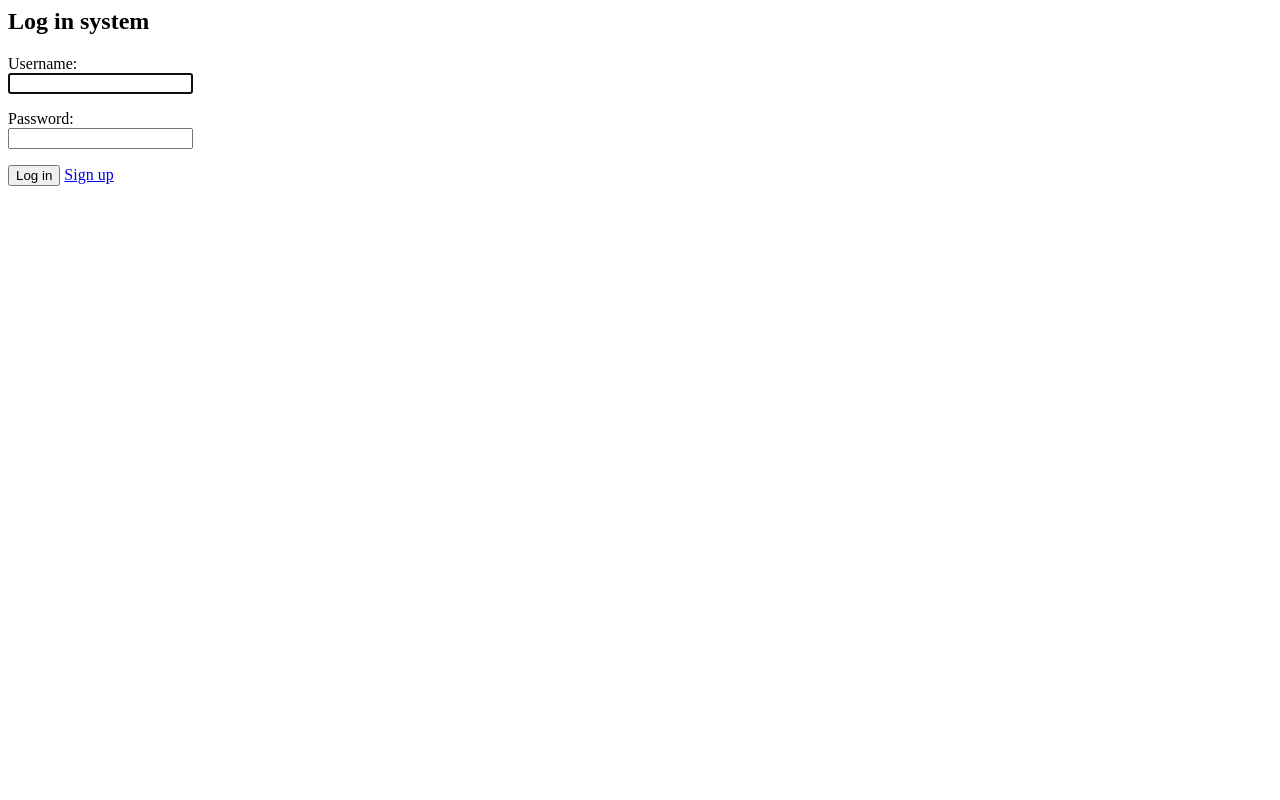
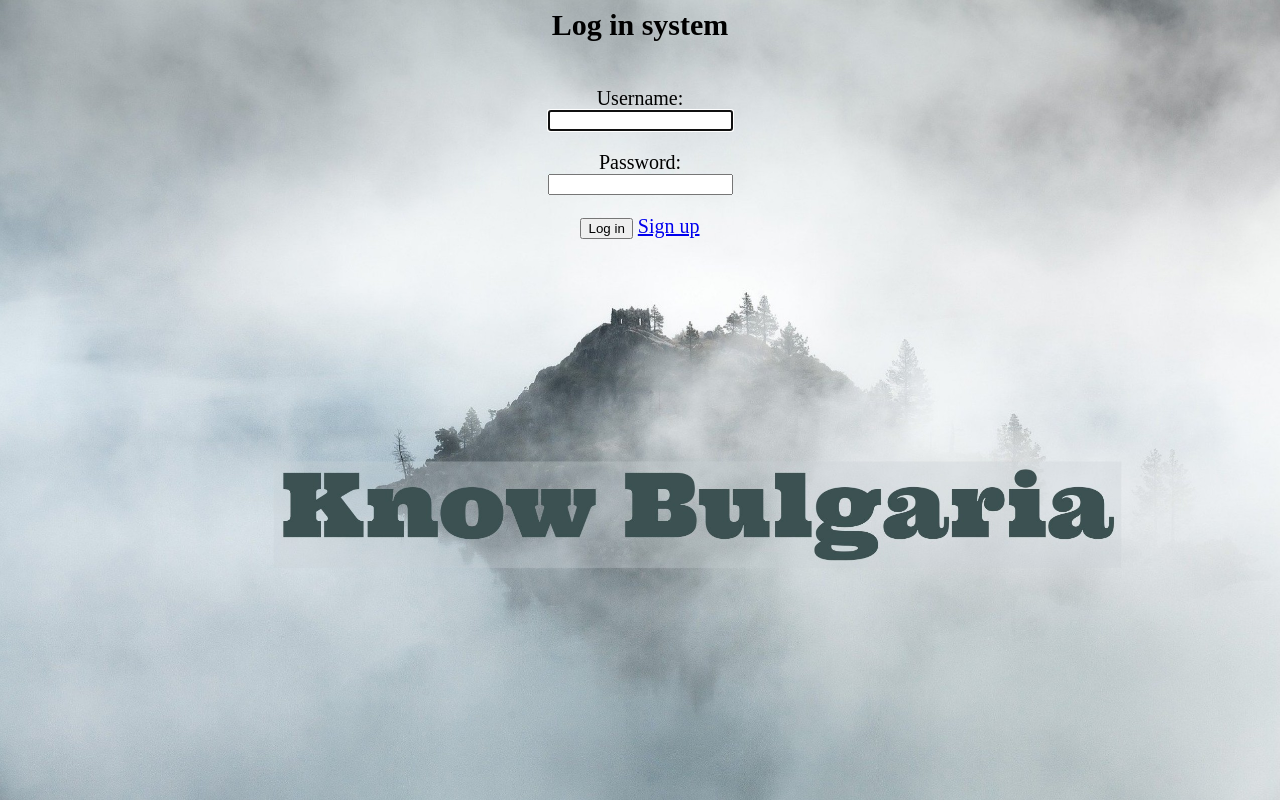
Before and after one commit to cholakova99/KnowBulgaria, a Django app: page /sightseeing/login/ in a window 1280 px wide. Run offline with Django 3.2, Linux system fonts and the light colour scheme.

Commit message:
login view  changed

```diff
--- /dev/null
+++ b/sightseeing/static/logo.css
@@ -0,0 +1,18 @@
+div {
+    width: 100%;
+    height: 100%;
+    font-size: 20px;
+}
+
+div::after {
+  content: "";
+  background: url('login.jpg');
+  background-size: cover;
+  top: 0;
+  left: 0;
+  bottom: 0;
+  right: 0;
+  position: absolute;
+  z-index: -1;
+  font-size: 12;
+}
--- a/sightseeing/templates/registration/login.html
+++ b/sightseeing/templates/registration/login.html
@@ -1,3 +1,17 @@
+
+<div>
+{% load static %}
+<link rel="stylesheet" type="text/css" href="{% static 'logo.css' %}">
+<style type="text/css">
+
+  body {
+    text-align: center;
+}
+form {
+    display: inline-block;
+}
+</style>
+
 <h2>Log in system</h2>
   {% if form.errors %}
     <p style="color: red">Your username and password didn't match. Please try again.</p>
@@ -20,3 +34,6 @@
     <button type="submit">Log in</button>
     <a href="{% url 'sightseeing:signup' %}">Sign up</a>
   </form>
+
+{% block content %} {% endblock %}
+</div>
```
Also changed, not shown: sightseeing/static/login.jpg (added).
